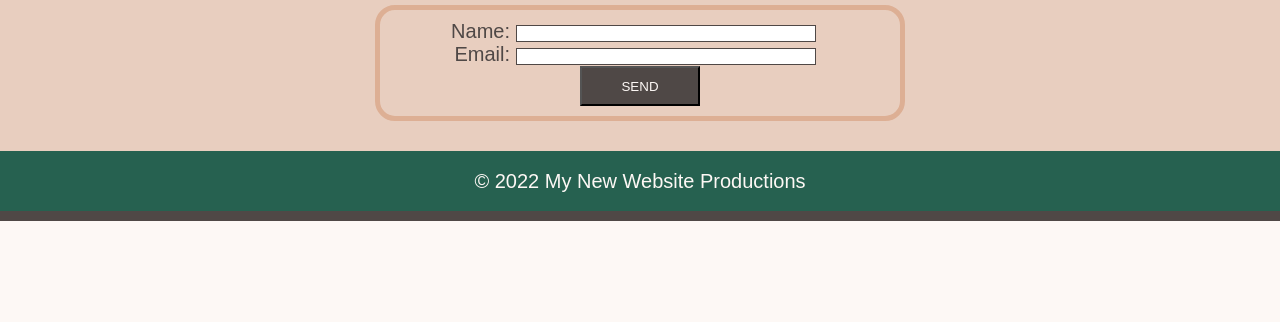
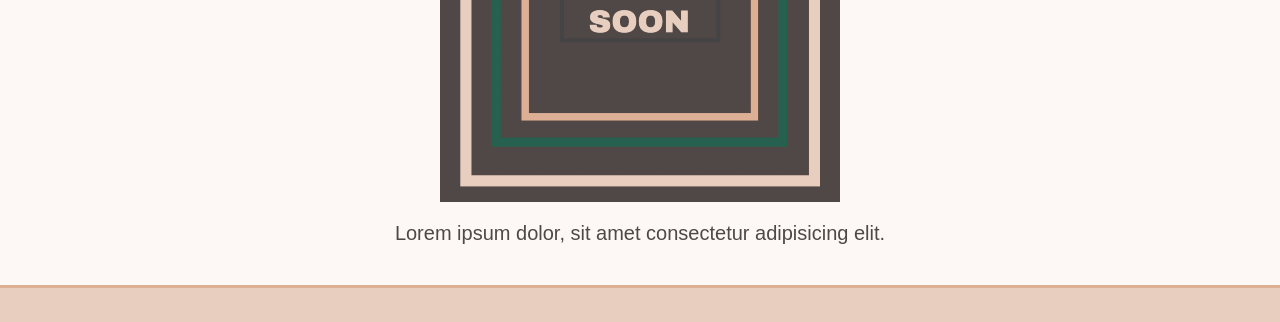
Before and after one commit to HellaHunter/Personal_Landing_Page, a plain HTML site: page index.html in a window 1280 px wide. Shown: the part 343-665 px from the top of the page. Drawn offline with Linux system fonts and the light colour scheme.

Commit message:
updated index.html

```diff
--- a/index.html
+++ b/index.html
@@ -34,7 +34,7 @@
 
         <figure>
 
-            <img src="./assets/images/image-1.png" alt="Graphic with Coming Soon text">
+            <img src="image-1.png" alt="Graphic with Coming Soon text">
             <figcaption class="text-center">Lorem ipsum dolor, sit amet consectetur adipisicing elit.</figcaption>
 
         </figure>
```
